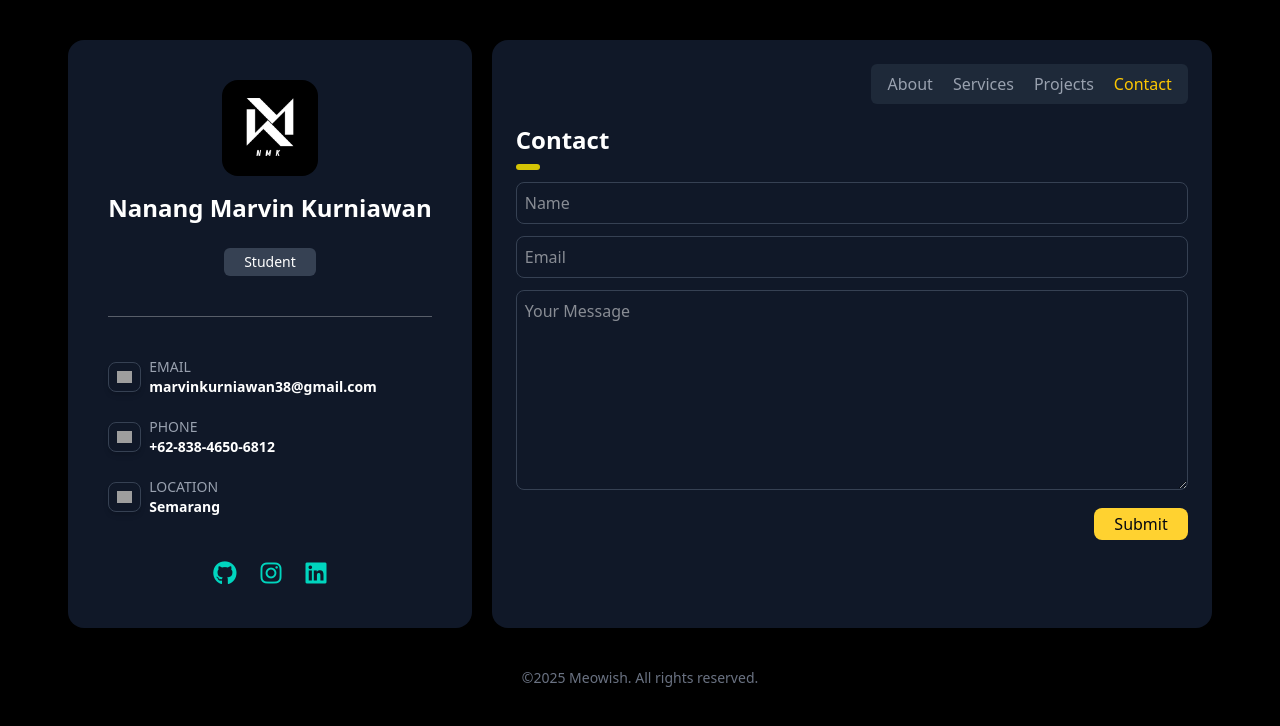
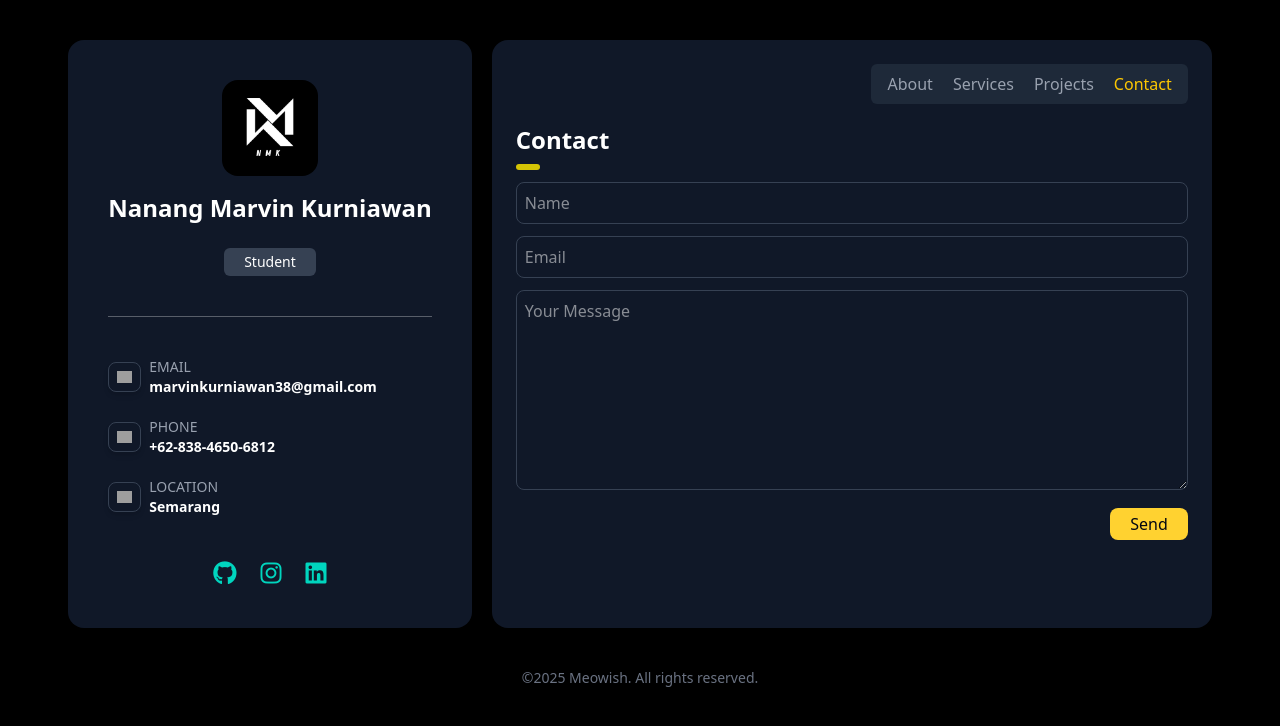
Before and after one commit to slashMK303/nanangmarvink, a React (Vite) app: page / in a window 1280 px wide. Both pictures are taken after a click on the button "Contact". Shown: the top 726 px of the page. Built offline with nearby package versions, Linux system fonts and the light colour scheme; grey boxes are pictures that could not be loaded.

Commit message:
Update contact with emailjs

```diff
--- a/index.html
+++ b/index.html
@@ -1,13 +1,16 @@
 <!doctype html>
 <html lang="en">
+
 <head>
   <meta charset="UTF-8" />
-    <link rel="icon" type="image/svg+xml" href="/vite.svg" />
+  <link rel="icon" type="image/svg+xml" href="/img/profile.jpg" />
   <meta name="viewport" content="width=device-width, initial-scale=1.0" />
   <title>Nanang Marvin Kurniawan</title>
 </head>
+
 <body>
   <div id="root"></div>
   <script type="module" src="/src/main.jsx"></script>
 </body>
+
 </html>
--- a/package.json
+++ b/package.json
@@ -10,13 +10,16 @@
     "preview": "vite preview"
   },
   "dependencies": {
+    "@emailjs/browser": "^4.4.1",
     "@fortawesome/fontawesome-free": "^6.7.2",
     "@fortawesome/fontawesome-svg-core": "^6.7.2",
     "@fortawesome/free-brands-svg-icons": "^6.7.2",
     "@fortawesome/react-fontawesome": "^0.2.2",
     "@tailwindcss/vite": "^4.0.9",
+    "dotenv": "^16.4.7",
     "react": "^19.0.0",
     "react-dom": "^19.0.0",
+    "react-toastify": "^11.0.5",
     "tailwindcss": "^4.0.9"
   },
   "devDependencies": {
--- a/src/components/Contact.jsx
+++ b/src/components/Contact.jsx
@@ -1,36 +1,107 @@
+import React, { useState, useEffect } from "react";
+import emailjs from "@emailjs/browser";
+
 function Contact() {
+    const [name, setName] = useState("");
+    const [email, setEmail] = useState("");
+    const [message, setMessage] = useState("");
+    const [loading, setLoading] = useState(false);
+    const [success, setSuccess] = useState(false);
+    const [emailCount, setEmailCount] = useState(0);
+    const [lastSendTime, setLastSendTime] = useState(0);
+
+    useEffect(() => {
+        const storedEmailCount = localStorage.getItem("emailCount");
+        const storedLastSendTime = localStorage.getItem("lastSendTime");
+        if (storedEmailCount && storedLastSendTime) {
+            setEmailCount(parseInt(storedEmailCount));
+            setLastSendTime(parseInt(storedLastSendTime));
+        }
+    }, []);
+
+    const sendEmail = async (e) => {
+        e.preventDefault();
+        setLoading(true);
+        const now = new Date().getTime();
+        const timeDiff = now - lastSendTime;
+
+        if (timeDiff > 2592000000) {
+            // 1 hari
+            setEmailCount(0);
+            localStorage.setItem("emailCount", 0);
+        }
+
+        if (emailCount >= 200) {
+            // batas pengiriman email
+            console.log("Batas pengiriman email telah tercapai");
+            setLoading(false);
+            return;
+        }
+
+        try {
+            await emailjs.sendForm(
+                "service_y3qqpgt",
+                "template_2nwiavs",
+                e.target,
+                "Px_mZGKn4K4z3KZAp"
+            );
+            setLoading(false);
+            setSuccess(true);
+            setName("");
+            setEmail("");
+            setMessage("");
+        } catch (error) {
+            setLoading(false, error);
+            setSuccess(false, error);
+        }
+    };
+
     return (
-        <>
-            <div className="">
+        <div>
+            <form onSubmit={sendEmail}>
                 <input
                     className="flex-1 border border-gray-700 rounded-lg p-2 w-full"
                     type="text"
                     placeholder="Name"
+                    name="name"
+                    value={name}
+                    onChange={(e) => setName(e.target.value)}
                     required
                 />
                 <input
                     className="flex-1 border border-gray-700 rounded-lg p-2 w-full mt-3"
                     type="email"
                     placeholder="Email"
+                    name="email_from"
+                    value={email}
+                    onChange={(e) => setEmail(e.target.value)}
                     required
                 />
                 <textarea
                     name="message"
-                    className="flex-1 border border-gray-700 rounded-lg p-2 w-full min-h-50 max-h-100 mt-3"
+                    className="flex-1 border border-gray-700 rounded-lg p-2 w-full min-h-50 mt-3"
                     id="message-input"
                     placeholder="Your Message"
+                    value={message}
+                    onChange={(e) => setMessage(e.target.value)}
                 ></textarea>
                 <div className="flex justify-end mt-3">
                     <button
-                        className="bg-amber-300 hover:bg-amber-400 text-gray-950 font-sm px-5 py-1 rounded-lg"
+                        className="bg-amber-300 hover:bg-amber-400 cursor-pointer text-gray-950 font-sm px-5 py-1 rounded-lg"
                         type="submit"
                         id="submit-btn"
+                        disabled={loading}
                     >
-                        Submit
+                        {loading ? "Sending..." : "Send"}
                     </button>
                 </div>
-            </div>
-        </>
+                {success && (
+                    <p className="text-sm text-green-500 mt-3">
+                        Email berhasil terkirim!
+                    </p>
+                )}
+            </form>
+        </div>
     );
 }
 
```
Also changed, not shown: 1 other file (tests, documents, lock files or other folders). Lines whose indentation alone changed are shown as unchanged.
